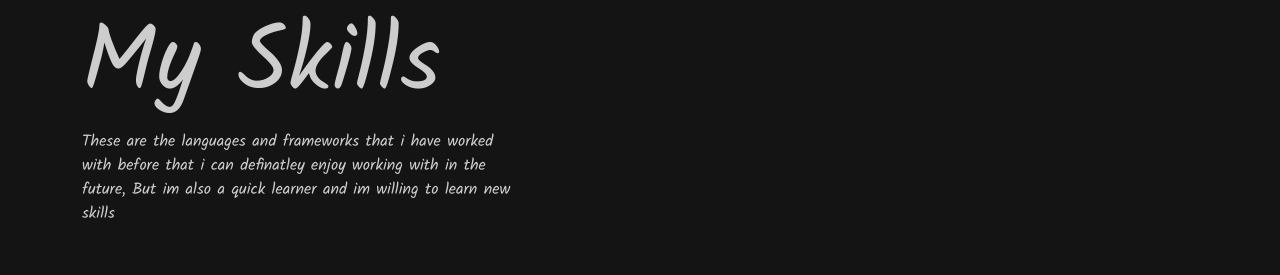
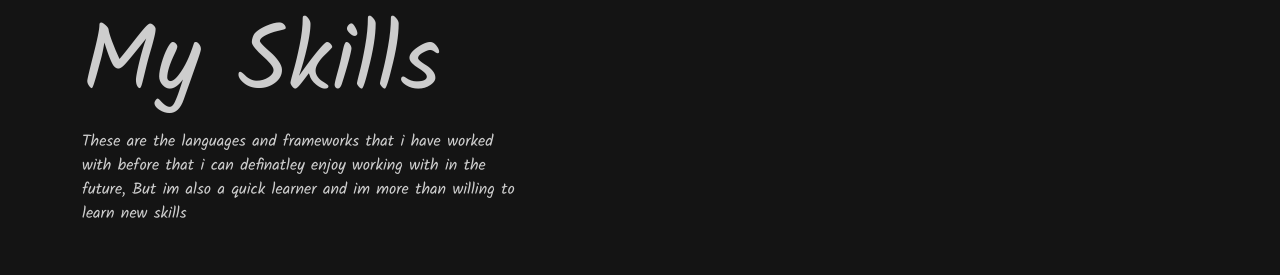
Before and after one commit to siyabongasamkelo/portfolio, a React (Create React App) app in the folder client/siya/: page / in a window 1280 px wide. Shown: the part 4500-4775 px from the top of the page. Built offline with nearby package versions, Linux system fonts and the light colour scheme.

Commit message:
feat: fixed gramma on text & added id for scrolling purposes

```diff
--- a/client/siya/src/components/home/MySkills.js
+++ b/client/siya/src/components/home/MySkills.js
@@ -9,13 +9,13 @@ import {
 
 const MySkills = () => {
   return (
-    <MySkillsWrapper>
+    <MySkillsWrapper id="skills">
       <H1>My Skills</H1>
       <ParaCover>
         <P>
           These are the languages and frameworks that i have worked with before
           that i can definatley enjoy working with in the future, But im also a
-          quick learner and im willing to learn new skills
+          quick learner and im more than willing to learn new skills
         </P>
       </ParaCover>
       <MySkillCover>
```
